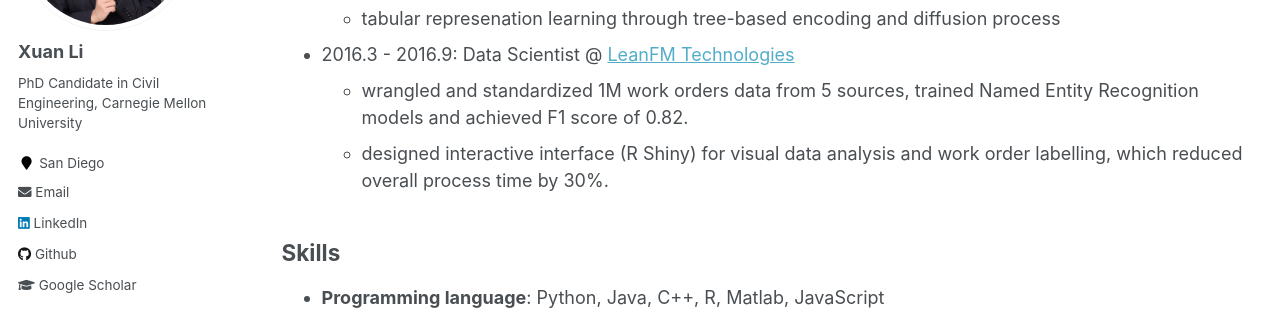
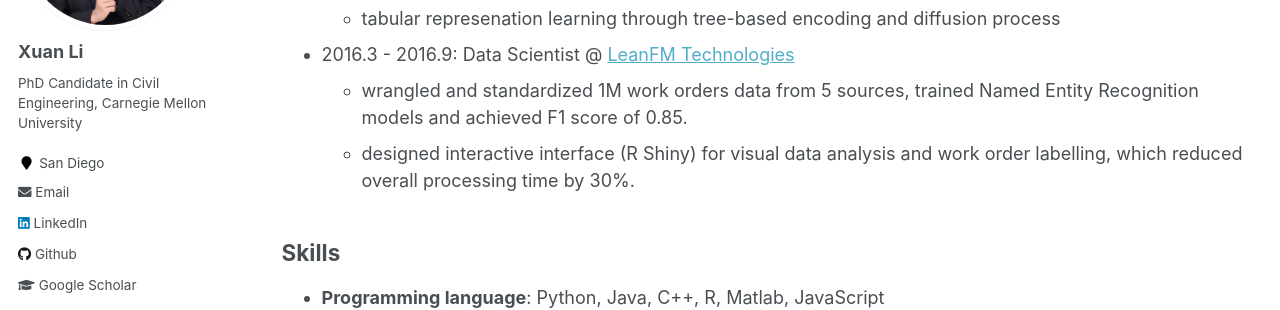
Before and after one commit to milanlx/milanlx.github.io, a Jekyll site: the page built from _pages/cv.md, in a window 1280 px wide and 900 px high, scrolled down 348 px. Shown: the part 180-490 px from the top of the window. Built offline with Jekyll 4.4.1, drawn with Linux system fonts in a browser that asks for light colours.

Commit message:
Update cv.md

```diff
--- a/_pages/cv.md
+++ b/_pages/cv.md
@@ -22,8 +22,8 @@ Work experience
   * develop fraud prevention model and maintain evaluation system end-to-end
   * tabular represenation learning through tree-based encoding and diffusion process
 * 2016.3 - 2016.9: Data Scientist @  [LeanFM Technologies](http://www.leanfmtech.com/)
-  * wrangled and standardized 1M work orders data from 5 sources, trained Named Entity Recognition models and achieved F1 score of 0.82.
-  * designed interactive interface (R Shiny) for visual data analysis and work order labelling, which reduced overall process time by 30%.
+  * wrangled and standardized 1M work orders data from 5 sources, trained Named Entity Recognition models and achieved F1 score of 0.85.
+  * designed interactive interface (R Shiny) for visual data analysis and work order labelling, which reduced overall processing time by 30%.
 
 Skills
 ------
```
